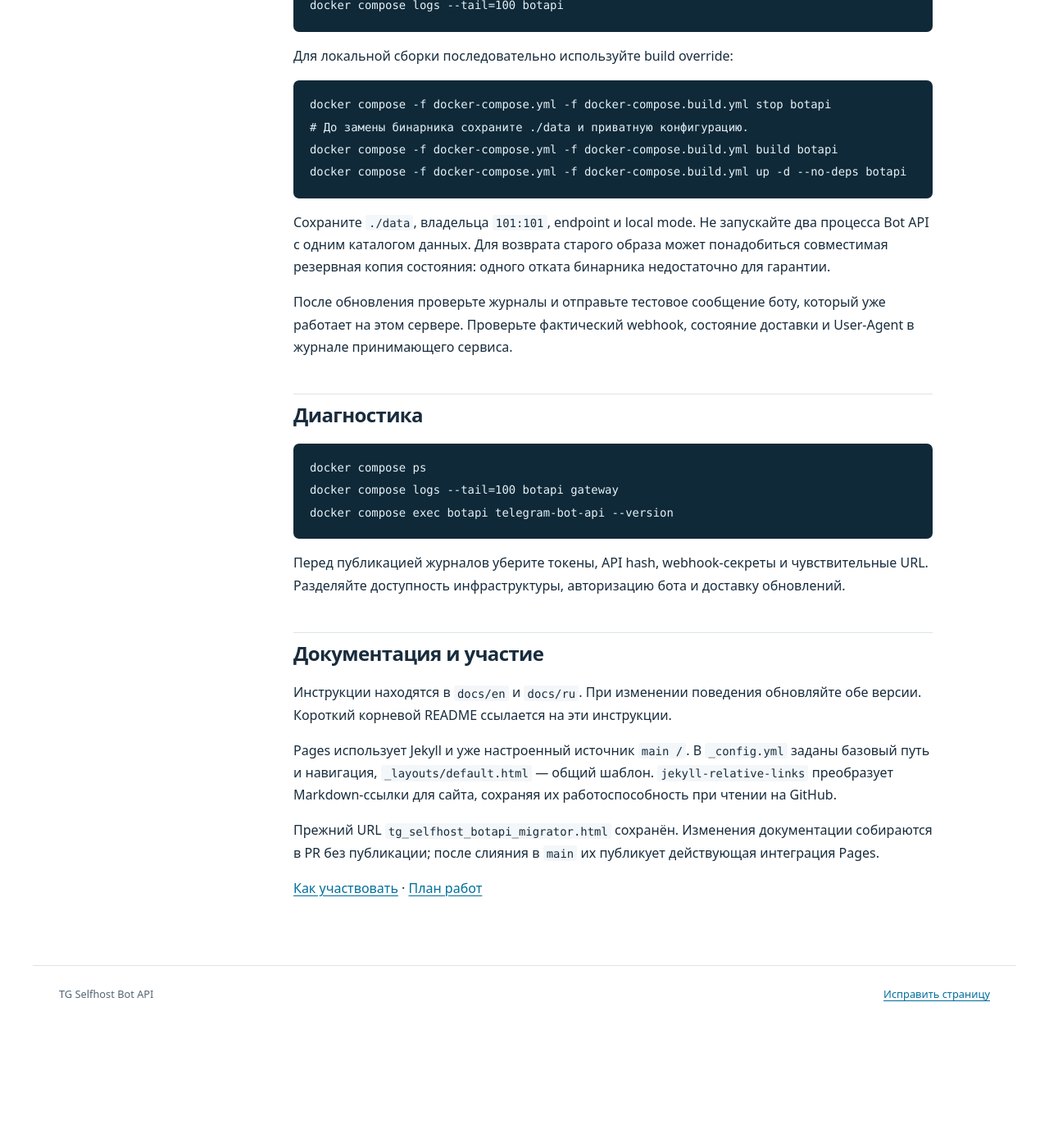
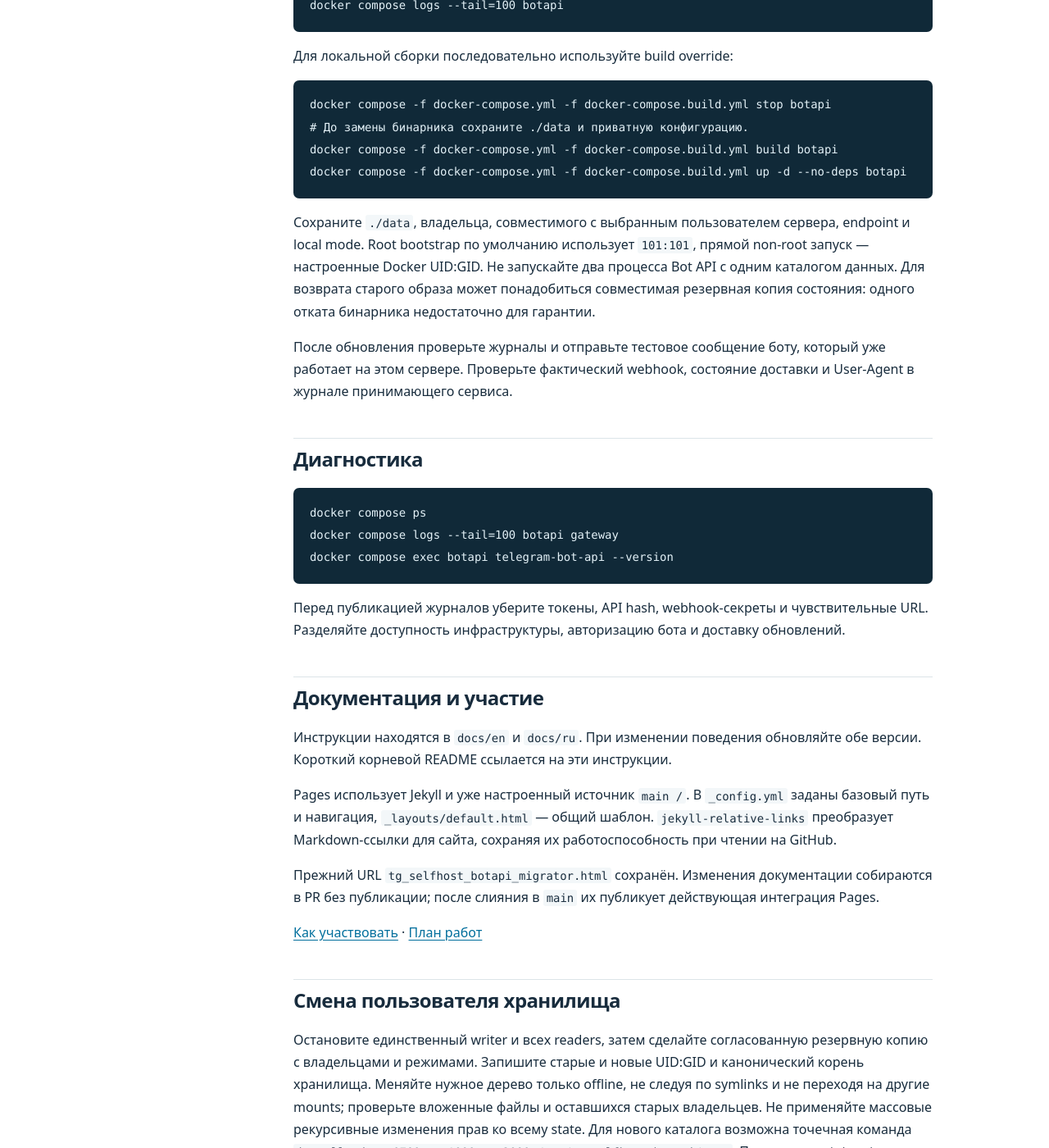
Before and after one commit to ichinya/tg-selfhost-botapi, a Jekyll site: the page built from docs/ru/maintenance.md, in a window 1280 px wide and 1400 px high, scrolled down 1125 px. Shown: the whole window at 82% size. Built offline with Jekyll 4.4.1, drawn with Linux system fonts in a browser that asks for light colours; before the commit the page ends 2373 px from its top, so only the background shows below that; some of the changed text lies outside the part shown.

Commit message:
docs(storage): описать подготовку volume и смену владельца; Refs #21

````diff
--- a/docs/ru/maintenance.md
+++ b/docs/ru/maintenance.md
@@ -51,7 +51,9 @@ docker compose -f docker-compose.yml -f docker-compose.build.yml build botapi
 docker compose -f docker-compose.yml -f docker-compose.build.yml up -d --no-deps botapi
 ```
 
-Сохраните `./data`, владельца `101:101`, endpoint и local mode.
+Сохраните `./data`, владельца, совместимого с выбранным пользователем сервера,
+endpoint и local mode. Root bootstrap по умолчанию использует `101:101`, прямой
+non-root запуск — настроенные Docker UID:GID.
 Не запускайте два процесса Bot API с одним каталогом данных. Для возврата старого
 образа может понадобиться совместимая резервная копия состояния: одного отката
 бинарника недостаточно для гарантии.
@@ -88,3 +90,18 @@ Pages использует Jekyll и уже настроенный источн
 
 [Как участвовать](../../CONTRIBUTING.md) ·
 [План работ](https://github.com/ichinya/tg-selfhost-botapi/issues/19)
+## Смена пользователя хранилища
+
+Остановите единственный writer и всех readers, затем сделайте согласованную
+резервную копию с владельцами и режимами. Запишите старые и новые UID:GID и
+канонический корень хранилища. Меняйте нужное дерево только offline, не следуя
+по symlinks и не переходя на другие mounts; проверьте вложенные файлы и оставшихся
+старых владельцев. Не применяйте массовые рекурсивные изменения прав ко всему
+state. Для нового каталога возможна точечная команда `install -d -m 0700 -o
+1000 -g 2000 /srv/tg-selfhost-botapi/temp`. Подготовьте state и temp для
+эффективного пользователя, чтение секретов `_FILE`, запись и проход в родителе
+файла журнала. Проверяйте фактические create и rename: ACL или setgid сами по
+себе этого не гарантируют. Запустите один writer и проверьте новые записи и старые
+данные до запуска readers. Откат образа или пользователя отдельно от восстановления
+совместимых владельцев или backup; не меняйте владельца работающего state и не
+запускайте два writer.
````
Also changed, not shown: CONTRIBUTING.md (+3 -0 lines), docs/en/configuration.md (+6 -1 lines), docs/en/maintenance.md (+17 -1 lines), docs/en/migration.md (+3 -0 lines), docs/ru/configuration.md (+6 -1 lines), docs/ru/migration.md (+3 -0 lines), README.md.
